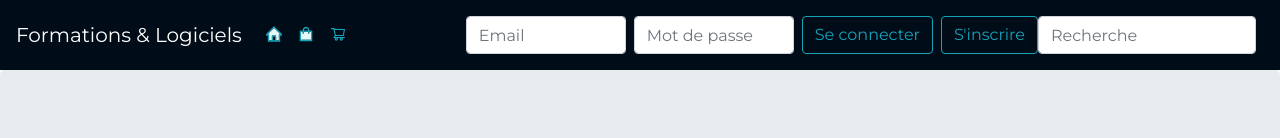
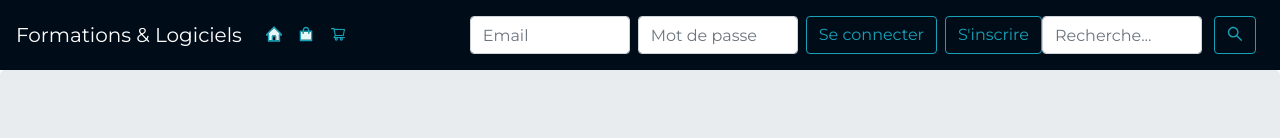
Before and after one commit to Farischt/Projet-Transverse-L3, a React (Create React App) app in the folder client/: page / in a window 1280 px wide. Shown: the top 138 px of the page. Built offline with nearby package versions, Linux system fonts and the light colour scheme; no server answers.

Commit message:
new style + completly connected to redux in order to handle search with a keyword

```diff
--- a/client/src/components/SearchBar.jsx
+++ b/client/src/components/SearchBar.jsx
@@ -1,35 +1,43 @@
-import React, { useState } from "react"
-import Spinner from "react-bootstrap/Spinner"
+import React from "react"
+import { SearchOutlined } from "@ant-design/icons"
+import { useHistory } from "react-router-dom"
 import { connect } from "react-redux"
 import { searchWithQuery } from "../redux"
 
 const SearchBar = ({ searchData, searchWithQuery }) => {
-  const [query, setQuery] = useState("")
+  let history = useHistory()
 
   const handleSubmit = (e) => {
     e.preventDefault()
-    searchWithQuery(query)
+    searchWithQuery(searchData.query, "keyword")
+    if (history.location.pathname !== "/shop") {
+      history.push(`/shop?${searchData.query}&&type=${searchData.type}`)
+    }
   }
 
   const handleInputChange = (e) => {
-    setQuery(e.target.value)
+    setTimeout(() => {
+      searchWithQuery(e.target.value, "keyword")
+    }, 1500)
   }
 
   return (
-    <form onSubmit={handleSubmit} className="form-inline mt-2 mt-md-0">
-      {searchData && searchData.loading ? (
-        <Spinner animation="border" variant="info" />
-      ) : searchData.error ? (
-        <h1> {searchData.error} </h1>
-      ) : (
+    <form onSubmit={handleSubmit} className=" form-inline mt-2 mt-md-0 mr-2">
+      {searchData && (
         <input
           onChange={handleInputChange}
           className="form-control my-2 mr-sm-2"
           type="text"
           name="text"
-          placeholder="Recherche"
+          placeholder="Recherche..."
+          defaultValue={searchData.type === "keyword" ? searchData.query : ""}
+          style={{ maxWidth: "10rem" }}
         />
       )}
+      <button type="submit" className="btn btn-outline-info my-2 my-sm-0 ml-1">
+        {" "}
+        <SearchOutlined />{" "}
+      </button>
     </form>
   )
 }
@@ -42,7 +50,8 @@ const mapStateToProps = (state) => {
 
 const mapDispatchToProps = (dispatch) => {
   return {
-    searchWithQuery: (keyword) => dispatch(searchWithQuery(keyword)),
+    searchWithQuery: (keyword, type) =>
+      dispatch(searchWithQuery(keyword, type)),
   }
 }
 
```
